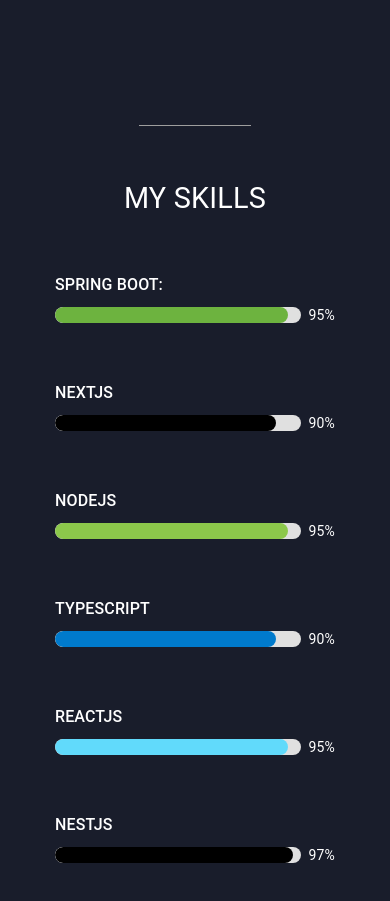
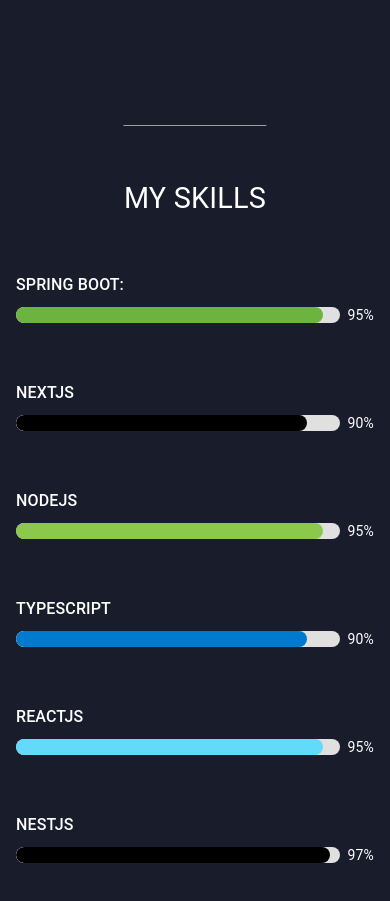
Before and after one commit to alexdev93/project-x, a Next.js app: page / in a window 390 px wide. Shown: the part 4780-5681 px from the top of the page. Built offline with nearby package versions, Linux system fonts and the light colour scheme.

Commit message:
fix skills section width on mobile

```diff
--- a/src/pages/Skills.tsx
+++ b/src/pages/Skills.tsx
@@ -4,6 +4,8 @@
 import skillsStyles from '../styles/skillStyles';
 import { useTheme } from '@mui/material/styles';
 import AnimatedBox from '../components/AnimatedBox';
+import useIsMobile from '../utils/mediaQueries';
+
 
 const skills = [
   { title: 'Spring Boot:', width: '95%', color: '#6DB33F' },
@@ -20,6 +22,7 @@
 
   const theme = useTheme();
   const classes = skillsStyles(theme);
+  const isMobile = useIsMobile();
 
   return (
     <Container style={{
@@ -32,7 +35,7 @@
       display: 'grid',
       placeItems: 'center'
     }} id="skills">
-      <Container style={{ width: '80%' }}>
+      <Container style={{ width: isMobile ? '100%': '80%' }}>
         <Box sx={classes.aboutStats}>
           <Typography variant="h4" sx={classes.statTitle}>My Skills</Typography>
           <Grid container spacing={4} sx={classes.progressBars}>
```
